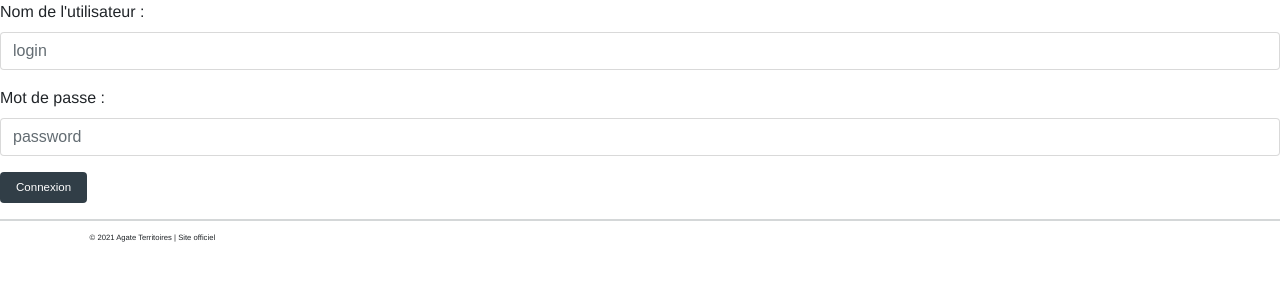
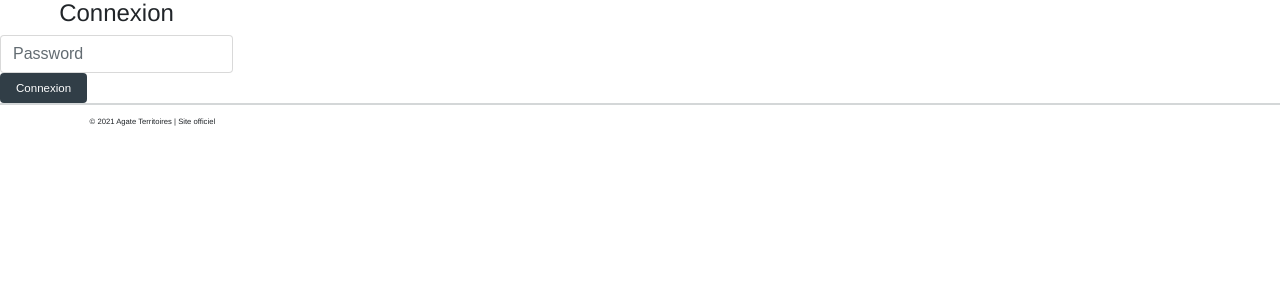
Before and after one commit to jhontantan/AGATE-L3, a Flask app: page /connexion in a window 1280 px wide. Shown: the part 85-385 px from the top of the page. Run offline with Flask 2, Linux system fonts and the light colour scheme; some libraries are stand-ins or nearby versions.

Commit message:
Connexion OK

```diff
--- a/main.py
+++ b/main.py
@@ -44,6 +44,21 @@ engine = create_engine(
     ('postgresql+psycopg2://' + DB_USER + ':' + DB_PASS + '@' + DB_HOST + ':' + DB_PORT + '/' + DB_NAME),
     pool_recycle=3600)
 
+# ---------- Connexion Admin ------- #
+
+
+class User:
+    def __init__(self, password):
+        self.id = 1
+        self.username = 'admin'
+        self.password = password
+
+    def __repr__(self):
+        return f'<User: {self.password}>'
+
+
+user = []
+user.append(User(password='agate73000'))
 
 # @Routes
 @app.route('/')
@@ -60,17 +75,29 @@ def index():
 def page_not_found():
     return render_template('404.html')
 
-@app.route('/connexion')
+
+@app.route('/admin')
+def admin_menu():
+    return render_template('admin.html')
+
+
+@app.route('/logout')
+def logout():
+    #logout_user()
+    flash('Vous êtes déconnecté')
+    return render_template('index')
+
+
+@app.route('/connexion', methods=['GET', 'POST'])
 def connexion():
+    if request.method == 'POST':
+        password = request.form.get('password')
+
+        if user[0].password == password:
+            return redirect(url_for('admin_menu'))
+        else:
+            flash('error', 'danger')
     return render_template('connexion.html')
-
-@app.route('/connexion', methods=['POST'])
-def validateLogin():
-    user = request.form.get('username')
-    password = request.form.get('pwd')
-
-    print(user, password)
-    return redirect(url_for('connexion'))
 
 
 # IMPORT
--- a/static/style.css
+++ b/static/style.css
@@ -55,7 +55,7 @@ header {
     padding-left: 0 !important;
 }
 
-#btn-export, #btn-import, #btn-update, #btn-submit {
+#btn-export, #btn-import, #btn-update, #btn-submit, #btn-logOut {
     background-color: #313E47 !important;
     margin: 0 !important;
     text-transform: uppercase;
@@ -77,7 +77,7 @@ header {
     width: 125%;
     height: auto;
     vertical-align: top;
-    text-align: right;
+    text-align: center;
 }
 
 #btn-submit {
@@ -85,7 +85,7 @@ header {
     width: auto !important;
 }
 
-#btn-export:hover, #btn-import:hover, #btn-update:hover, #btn-submit:hover {
+#btn-export:hover, #btn-import:hover, #btn-update:hover, #btn-submit:hover,#btn-connexion:hover, #btn-logOut :hover {
     background-color: #577B94 !important;
 }
 
@@ -133,5 +133,3 @@ footer div a {
 footer div a:hover {
     color : #577B94;
 }
-
-/*-------- Pour la page de connexion --------*/
--- a/templates/connexion.html
+++ b/templates/connexion.html
@@ -3,21 +3,19 @@
 
 
 {% block content %}
+    <form method="POST" action="/connexion" class="row  align-items-center">
+        <div class="login-form">
+                <h4 class="text-center">Connexion</h4>
 
-<form method="POST" action="/connexion">
-    <div class="mb-3">
+                <div class="col-md-12">
+                    <input type="password" class="form-control" id="password" name="password" placeholder="Password" required="required">
+                </div>
+                <div class="col-md-4">
+                    <input type="submit" class="btn btn-primary" id="btn-submit" value="Connexion">
+                </div>
 
-         <p>
-             <label for="username" class="form-label">Nom de l'utilisateur : </label>
-             <input type="text" class="form-control" id="username" name="username" placeholder="login">
-         </p>
-         <p>
-             <label for="pwd" class="form-label">Mot de passe : </label>
-             <input type="password" class="form-control" id="pwd" name="pwd" placeholder="password">
-         </p>
-            <input type="submit" class="btn btn-primary" id="btn-submit" value="Connexion">
 
-    </div>
-</form>
+        </div>
+    </form>
 
 {% endblock %}
```
Also changed, not shown: templates/admin.html (added, +14 -0 lines), templates/index.html (+10 -0 lines).
